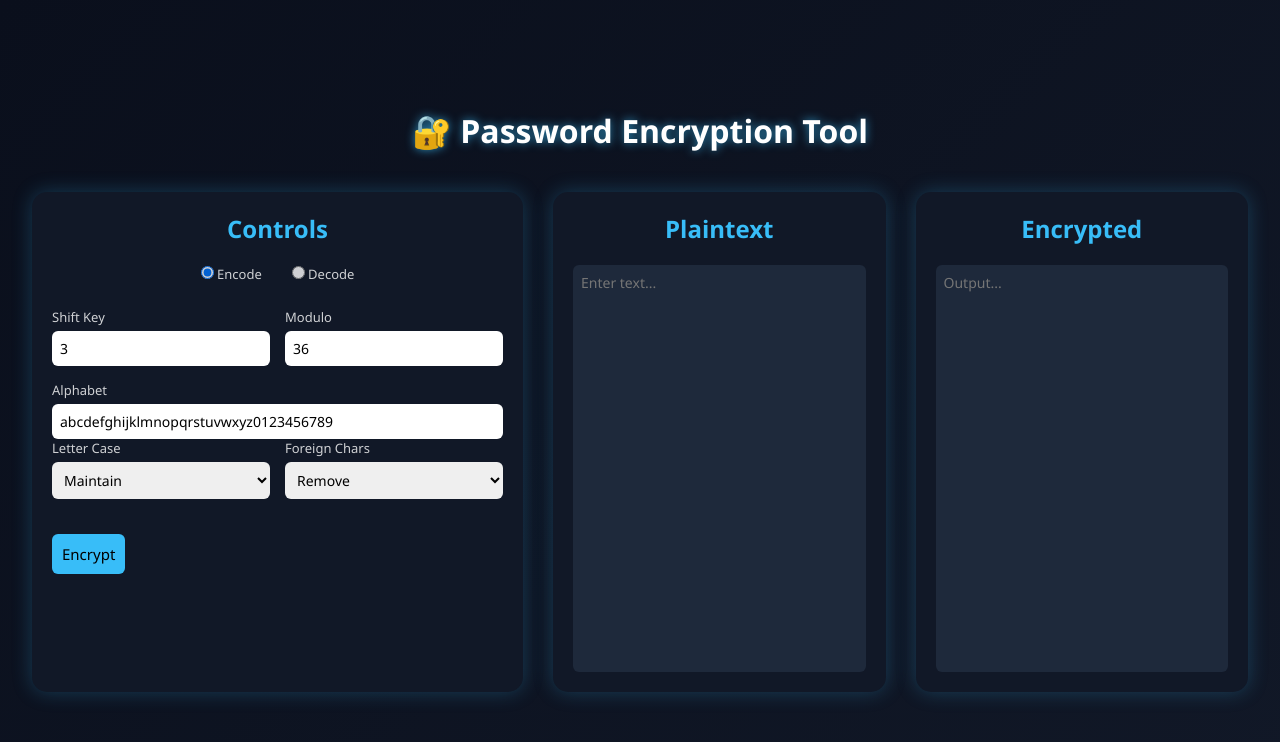
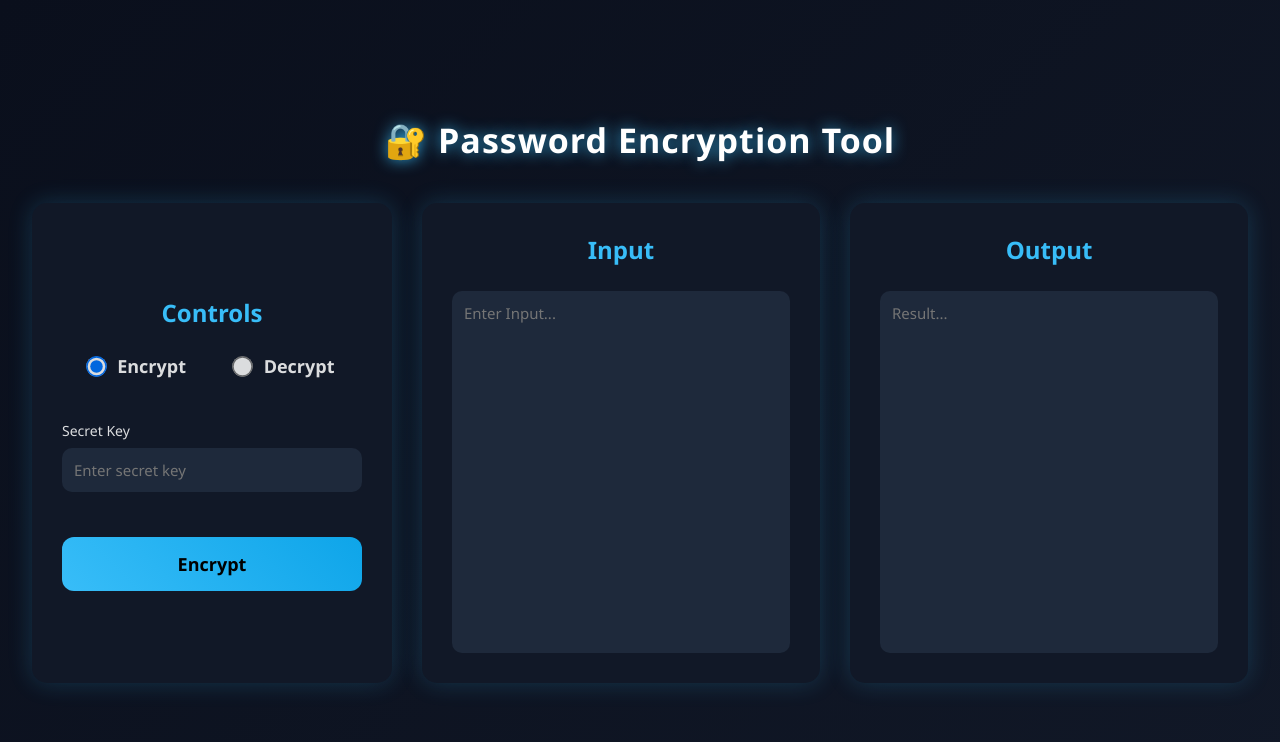
Before and after one commit to hariomgugale45/ApexplanetT2, a plain HTML site: page index.html in a window 1280 px wide. Drawn offline with nearby package versions, Linux system fonts and the light colour scheme.

Commit message:
All changes Done

```diff
--- a/caesar.js
+++ b/caesar.js
@@ -1,79 +1,64 @@
-// Get DOM elements
-const form = document.getElementById("controls");
-const selectEncodeOrDecode = document.getElementsByName("code");
-const inputText = document.getElementById("input-text");
-const outputText = document.getElementById("output-text");
-const shiftKey = document.getElementById("shift-input");
-const modulo = document.getElementById("mod-input");
-const alphabet = document.getElementById("alphabet-input");
-const letterCase = document.getElementById("letter-case");
-const foreignChars = document.getElementById("foreign-chars");
+document.addEventListener("DOMContentLoaded", function () {
 
-// Form submit event
-form.addEventListener("submit", (event) => {
-    event.preventDefault();
+    const form = document.getElementById("controls");
+    const inputText = document.getElementById("input-text");
+    const outputText = document.getElementById("output-text");
+    const secretKey = document.getElementById("secret-key");
+    const actionBtn = document.getElementById("action-btn");
+    const modeRadios = document.querySelectorAll('input[name="mode"]');
 
-    const inputTextValue = inputText.value;
-    const selectedOption = Array.from(selectEncodeOrDecode).find(option => option.checked).value;
-    const shiftValue = parseInt(shiftKey.value) || 0;
-    const moduloValue = parseInt(modulo.value) || alphabet.value.length;
-    const alphabetValue = alphabet.value;
-    const letterCaseValue = letterCase.value;
-    const foreignCharsValue = foreignChars.value;
+    // Function to update button text
+    function updateButtonText() {
+        const selectedMode = document.querySelector('input[name="mode"]:checked').value;
+        actionBtn.textContent = selectedMode === "encrypt" ? "Encrypt" : "Decrypt";
+    }
 
-    const cipherOutput = caesarCipher(
-        selectedOption,
-        inputTextValue,
-        shiftValue,
-        moduloValue,
-        alphabetValue,
-        foreignCharsValue
-    );
+    // Add change listener to both radio buttons
+   modeRadios.forEach(radio => {
+    radio.addEventListener("change", function () {
 
-    outputText.value = applyLetterCase(cipherOutput, letterCaseValue);
+        updateButtonText();
+
+        // Clear both boxes when mode changes
+        inputText.value = "";
+        outputText.value = "";
+
+    });
 });
 
-// Caesar Cipher Function
-function caesarCipher(mode, text, shift, mod, charset, foreignChars) {
+    // Make sure correct text is set on page load
+    updateButtonText();
 
-    if (mode === "decode") {
-        shift = -shift;
-    }
+    form.addEventListener("submit", function (e) {
+        e.preventDefault();
 
-    if (foreignChars == 1) {
-        text = removeForeignChars(text);
-    }
+        const text = inputText.value.trim();
+        const key = secretKey.value.trim();
+        const mode = document.querySelector('input[name="mode"]:checked').value;
 
-    charset = charset.toLowerCase();
-    let result = "";
-
-    for (let i = 0; i < text.length; i++) {
-        let char = text[i];
-        const index = charset.indexOf(char.toLowerCase());
-
-        if (index !== -1) {
-            let newIndex = (index + shift) % mod;
-            if (newIndex < 0) newIndex += mod;
-
-            char = char === char.toLowerCase()
-                ? charset[newIndex]
-                : charset[newIndex].toUpperCase();
+        if (!text || !key) {
+            alert("Please enter both text and secret key!");
+            return;
         }
 
-        result += char;
-    }
+        try {
+            if (mode === "encrypt") {
+                const encrypted = CryptoJS.AES.encrypt(text, key).toString();
+                outputText.value = encrypted;
+            } else {
+                const decrypted = CryptoJS.AES.decrypt(text, key)
+                    .toString(CryptoJS.enc.Utf8);
 
-    return result;
-}
+                if (!decrypted) {
+                    alert("Wrong key or invalid ciphertext!");
+                    return;
+                }
 
-// Remove foreign characters
-function removeForeignChars(input) {
-    return input.replace(/[^a-zA-Z0-9 ]/g, "");
-}
+                outputText.value = decrypted;
+            }
+        } catch (error) {
+            alert("Error during encryption/decryption!");
+        }
+    });
 
-// Apply letter case
-function applyLetterCase(text, option) {
-    if (option == 2) return text.toLowerCase();
-    if (option == 3) return text.toUpperCase();
-    return text;
-}
+});
--- a/index.html
+++ b/index.html
@@ -2,8 +2,11 @@
 <html lang="en">
 <head>
   <meta charset="UTF-8">
-  <title>Encryption Tool</title>
+  <title>AES Encryption Tool</title>
   <link rel="stylesheet" href="style.css">
+
+  <!-- CryptoJS Library -->
+  <script src="https://cdnjs.cloudflare.com/ajax/libs/crypto-js/4.1.1/crypto-js.min.js"></script>
 </head>
 <body>
 
@@ -20,67 +23,37 @@
 
         <div class="toggle">
           <label>
-            <input type="radio" name="code" value="encode" checked>
-            Encode
+            <input type="radio" name="mode" value="encrypt" checked>
+            Encrypt
           </label>
           <label>
-            <input type="radio" name="code" value="decode">
-            Decode
+            <input type="radio" name="mode" value="decrypt">
+            Decrypt
           </label>
         </div>
 
-        <div class="inputs-row">
-          <div>
-            <label>Shift Key</label>
-            <input type="number" id="shift-input" value="3">
-          </div>
-
-          <div>
-            <label>Modulo</label>
-            <input type="number" id="mod-input" value="36">
-          </div>
+        <div class="full-width">
+          <label>Secret Key</label>
+          <input type="text" id="secret-key" placeholder="Enter secret key" required>
         </div>
 
-        <div class="full-width">
-          <label>Alphabet</label>
-          <input type="text" id="alphabet-input"
-            value="abcdefghijklmnopqrstuvwxyz0123456789">
-        </div>
-
-        <div class="inputs-row">
-          <div>
-            <label>Letter Case</label>
-            <select id="letter-case">
-              <option value="1">Maintain</option>
-              <option value="2">Lowercase</option>
-              <option value="3">Uppercase</option>
-            </select>
-          </div>
-
-          <div>
-            <label>Foreign Chars</label>
-            <select id="foreign-chars">
-              <option value="1">Remove</option>
-              <option value="2">Ignore</option>
-            </select>
-          </div>
-        </div>
-
-        <button type="submit" class="primary-btn">Encrypt</button>
+        <button type="submit" id="action-btn" class="primary-btn">
+          Encrypt
+        </button>
 
       </form>
     </div>
 
-    <!-- Plaintext Box -->
+    <!-- Plain Text Box -->
     <div class="box">
-      <h2>Plaintext</h2>
-      <textarea id="input-text" placeholder="Enter text..."></textarea>
+      <h2>Input</h2>
+      <textarea id="input-text" placeholder="Enter Input..."></textarea>
     </div>
 
-    <!-- Encrypted Box -->
+    <!-- Cipher Text Box -->
     <div class="box">
-      <h2>Encrypted</h2>
-      <textarea id="output-text" placeholder="Output..." readonly></textarea>
+      <h2>Output</h2>
+      <textarea id="output-text" placeholder="Result..." readonly></textarea>
     </div>
 
   </div>
--- a/style.css
+++ b/style.css
@@ -14,111 +14,152 @@ body {
   color: white;
 }
 
-/* Main wrapper */
 .app {
   width: 95%;
   max-width: 1300px;
+  animation: fadeIn 1s ease-in-out;
 }
 
-/* Title */
 .app h1 {
   text-align: center;
   margin-bottom: 40px;
-  font-size: 32px;
-  text-shadow: 0 0 10px rgba(56, 189, 248, 0.7);
+  font-size: 34px;
+  letter-spacing: 1px;
+  text-shadow: 0 0 15px rgba(56, 189, 248, 0.8);
 }
 
-/* 3 Column Layout */
 .main-container {
   display: flex;
   gap: 30px;
   justify-content: center;
+  align-items: stretch;
+  flex-wrap: wrap;
 }
 
-/* Each Box */
 .box {
   flex: 1;
+  min-width: 300px;
   background: #111827;
   border-radius: 15px;
-  padding: 20px;
-  box-shadow: 0 0 20px rgba(56, 189, 248, 0.25);
+  padding: 30px;
+  box-shadow: 0 0 25px rgba(56, 189, 248, 0.2);
   display: flex;
   flex-direction: column;
-  min-height: 500px;
+  min-height: 480px;
+  transition: 0.3s ease;
 }
 
-/* Box Heading */
+.box:first-child {
+  max-width: 360px;
+  justify-content: center;
+}
+
+.box:hover {
+  transform: translateY(-5px);
+  box-shadow: 0 0 35px rgba(56, 189, 248, 0.4);
+}
+
 .box h2 {
   text-align: center;
-  margin-bottom: 20px;
+  margin-bottom: 25px;
   color: #38bdf8;
 }
 
-/* Form Styling */
 .toggle {
   display: flex;
   justify-content: center;
-  gap: 30px;
-  margin-bottom: 20px;
+  align-items: center;
+  gap: 50px;
+  margin-bottom: 35px;
 }
 
-.inputs-row {
-  display: flex;
-  gap: 15px;
-  margin-bottom: 15px;
+.toggle label {
+  font-size: 18px;
+  font-weight: 600;
+  cursor: pointer;
 }
 
-.inputs-row div,
-.full-width {
-  flex: 1;
-  display: flex;
-  flex-direction: column;
+.toggle input[type="radio"] {
+  transform: scale(1.6);
+  margin-right: 10px;
+  cursor: pointer;
 }
 
 label {
-  font-size: 13px;
-  margin-bottom: 5px;
-  opacity: 0.8;
+  font-size: 14px;
+  margin-bottom: 8px;
+  opacity: 0.85;
 }
 
 input,
-select,
 textarea {
-  padding: 8px;
-  border-radius: 6px;
+  padding: 12px;
+  border-radius: 10px;
   border: none;
   outline: none;
-  font-size: 14px;
+  font-size: 15px;
+  background: #1e293b;
+  color: white;
+  transition: 0.3s;
 }
 
-/* Bigger Textareas */
+input:focus,
+textarea:focus {
+  box-shadow: 0 0 12px rgba(56, 189, 248, 0.6);
+}
+
+.full-width {
+  display: flex;
+  flex-direction: column;
+  margin-bottom: 25px;
+}
+
 textarea {
   flex: 1;
   resize: none;
-  background: #1e293b;
-  color: white;
+  min-height: 280px;
 }
 
-/* Textarea Wrapper */
-.textareas {
-  display: flex;
-  flex-direction: column;
-  gap: 15px;
-  height: 100%;
-}
-
-/* Button */
 .primary-btn {
   margin-top: 20px;
-  padding: 10px;
-  background: #38bdf8;
+  padding: 15px;
+  width: 100%;
+  font-size: 18px;
+  font-weight: 600;
+  border-radius: 12px;
   border: none;
-  border-radius: 6px;
+  background: linear-gradient(45deg, #38bdf8, #0ea5e9);
   cursor: pointer;
-  font-size: 15px;
   transition: 0.3s;
 }
 
 .primary-btn:hover {
-  background: #0ea5e9;
+  background: linear-gradient(45deg, #0ea5e9, #0284c7);
+  transform: scale(1.05);
+  box-shadow: 0 0 20px rgba(56, 189, 248, 0.8);
 }
+
+@keyframes fadeIn {
+  from {
+    opacity: 0;
+    transform: translateY(15px);
+  }
+  to {
+    opacity: 1;
+    transform: translateY(0);
+  }
+}
+
+@media (max-width: 900px) {
+  .main-container {
+    flex-direction: column;
+  }
+
+  .box:first-child {
+    max-width: 100%;
+  }
+
+  .box {
+    min-height: auto;
+  }
+}
```
